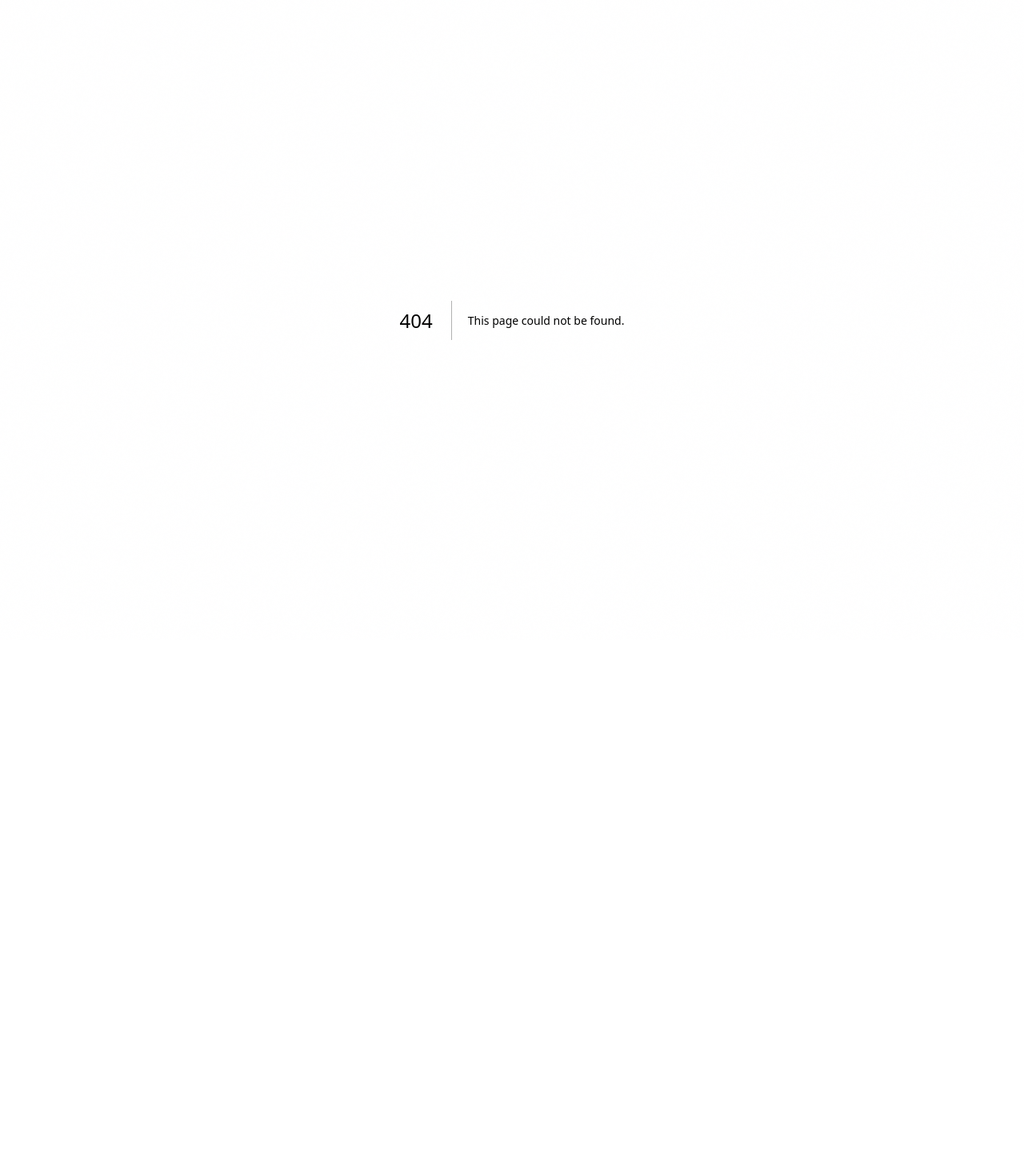
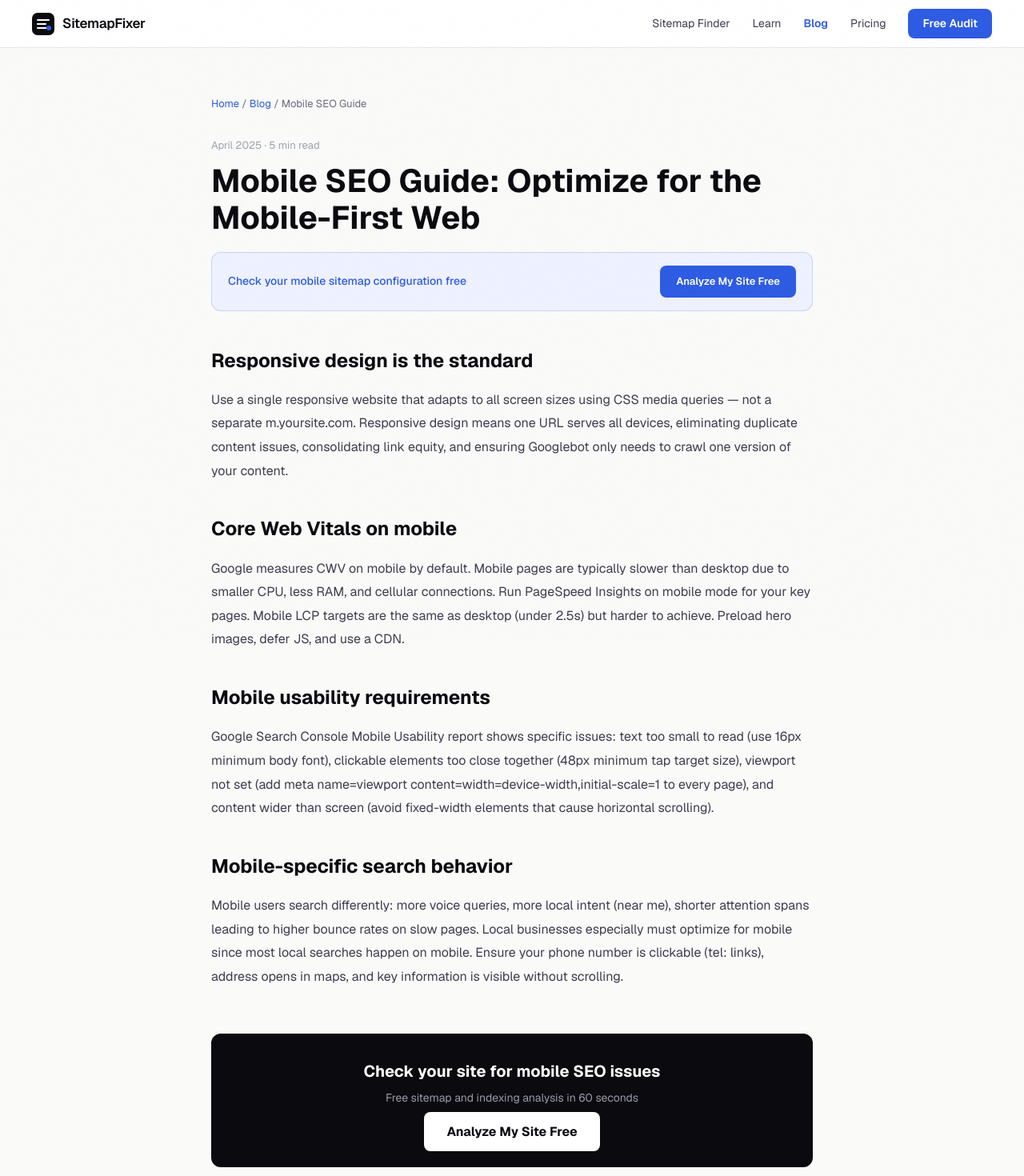
Before and after one commit to Watermelon-Coctail-Bar/sitemap-fixer, a Next.js app: page /blog/mobile-seo-guide in a window 1280 px wide. Before the commit this address had no page. Shown: the top 1470 px of the page at 80% size. Before the commit the page ends 800 px from the top, so only its background shows below. Built offline with nearby package versions, Linux system fonts and the light colour scheme.

Commit message:
Create page.tsx

```diff
--- /dev/null
+++ b/src/app/blog/mobile-seo-guide/page.tsx
@@ -0,0 +1,42 @@
+import type { Metadata } from 'next';
+export const metadata: Metadata = {
+  title: 'Mobile SEO Guide: Optimize Your Site for Mobile Search | SitemapFixer',
+  description: "Google uses the mobile version of your site for ranking. Here is how to optimize for mobile SEO including viewport, speed, usability, and mobile-first indexing.",
+  alternates: { canonical: 'https://sitemapfixer.com/blog/mobile-seo-guide' },
+};
+const tips = [
+  { t: "Responsive design is the standard", d: "Use a single responsive website that adapts to all screen sizes using CSS media queries — not a separate m.yoursite.com. Responsive design means one URL serves all devices, eliminating duplicate content issues, consolidating link equity, and ensuring Googlebot only needs to crawl one version of your content." },
+  { t: "Core Web Vitals on mobile", d: "Google measures CWV on mobile by default. Mobile pages are typically slower than desktop due to smaller CPU, less RAM, and cellular connections. Run PageSpeed Insights on mobile mode for your key pages. Mobile LCP targets are the same as desktop (under 2.5s) but harder to achieve. Preload hero images, defer JS, and use a CDN." },
+  { t: "Mobile usability requirements", d: "Google Search Console Mobile Usability report shows specific issues: text too small to read (use 16px minimum body font), clickable elements too close together (48px minimum tap target size), viewport not set (add meta name=viewport content=width=device-width,initial-scale=1 to every page), and content wider than screen (avoid fixed-width elements that cause horizontal scrolling)." },
+  { t: "Mobile-specific search behavior", d: "Mobile users search differently: more voice queries, more local intent (near me), shorter attention spans leading to higher bounce rates on slow pages. Local businesses especially must optimize for mobile since most local searches happen on mobile. Ensure your phone number is clickable (tel: links), address opens in maps, and key information is visible without scrolling." },
+];
+export default function Page() {
+  return (
+    <article style={{ maxWidth: 800, margin: '0 auto', padding: '60px 24px' }}>
+      <nav style={{ fontSize: 13, color: '#6b6b7d', marginBottom: 32 }}>
+        <a href="/" style={{ color: '#2d5be3', textDecoration: 'none' }}>Home</a>{' / '}
+        <a href="/blog" style={{ color: '#2d5be3', textDecoration: 'none' }}>Blog</a>{' / '}
+        <span>Mobile SEO Guide</span>
+      </nav>
+      <div style={{ fontSize: 13, color: '#9ca3af', marginBottom: 12 }}>April 2025 · 5 min read</div>
+      <h1 style={{ fontSize: 40, fontWeight: 700, color: '#0a0a0f', marginBottom: 20, lineHeight: 1.15 }}>Mobile SEO Guide: Optimize for the Mobile-First Web</h1>
+      <div style={{ background: '#eef1ff', border: '1px solid rgba(45,91,227,0.2)', borderRadius: 12, padding: '16px 20px', marginBottom: 40, display: 'flex', alignItems: 'center', justifyContent: 'space-between', gap: 16 }}>
+        <span style={{ fontSize: 14, color: '#2d5be3', fontWeight: 500 }}>Check your mobile sitemap configuration free</span>
+        <a href="/" style={{ background: '#2d5be3', color: 'white', padding: '10px 20px', borderRadius: 8, textDecoration: 'none', fontWeight: 600, fontSize: 13 }}>Analyze My Site Free</a>
+      </div>
+      <div style={{ fontSize: 16, color: '#3d3d4f', lineHeight: 1.85 }}>
+        {tips.map(({ t, d }) => (
+          <div key={t} style={{ marginBottom: 36 }}>
+            <h2 style={{ fontSize: 24, fontWeight: 700, color: '#0a0a0f', marginBottom: 12 }}>{t}</h2>
+            <p style={{ margin: 0 }}>{d}</p>
+          </div>
+        ))}
+      </div>
+      <div style={{ background: '#0a0a0f', borderRadius: 12, padding: '32px', textAlign: 'center', marginTop: 56 }}>
+        <div style={{ fontSize: 20, fontWeight: 700, color: 'white', marginBottom: 8 }}>Check your site for mobile SEO issues</div>
+        <div style={{ color: '#9999aa', marginBottom: 20, fontSize: 14 }}>Free sitemap and indexing analysis in 60 seconds</div>
+        <a href="/" style={{ background: 'white', color: '#0a0a0f', padding: '14px 28px', borderRadius: 8, textDecoration: 'none', fontWeight: 700 }}>Analyze My Site Free</a>
+      </div>
+    </article>
+  );
+}
```
